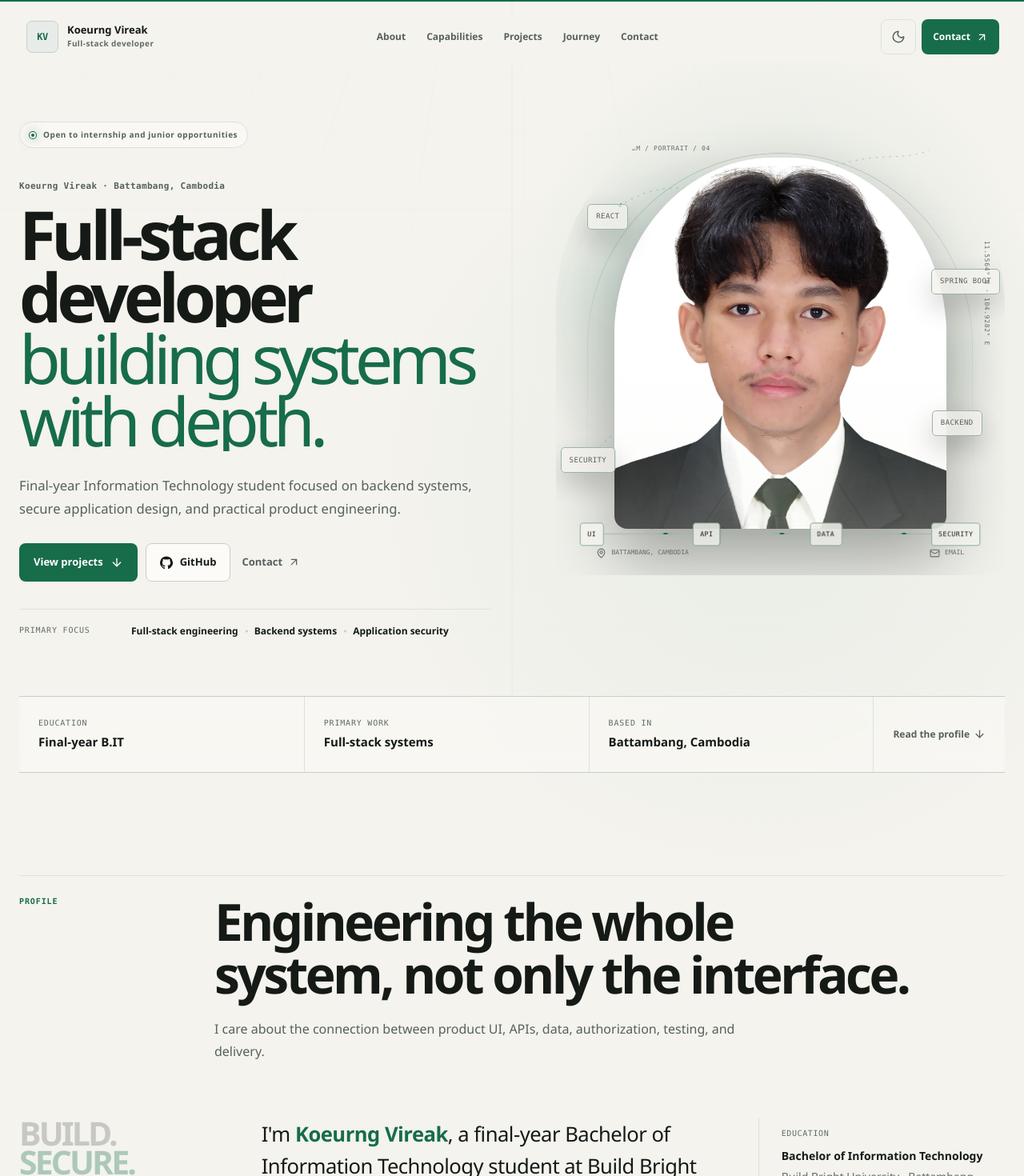
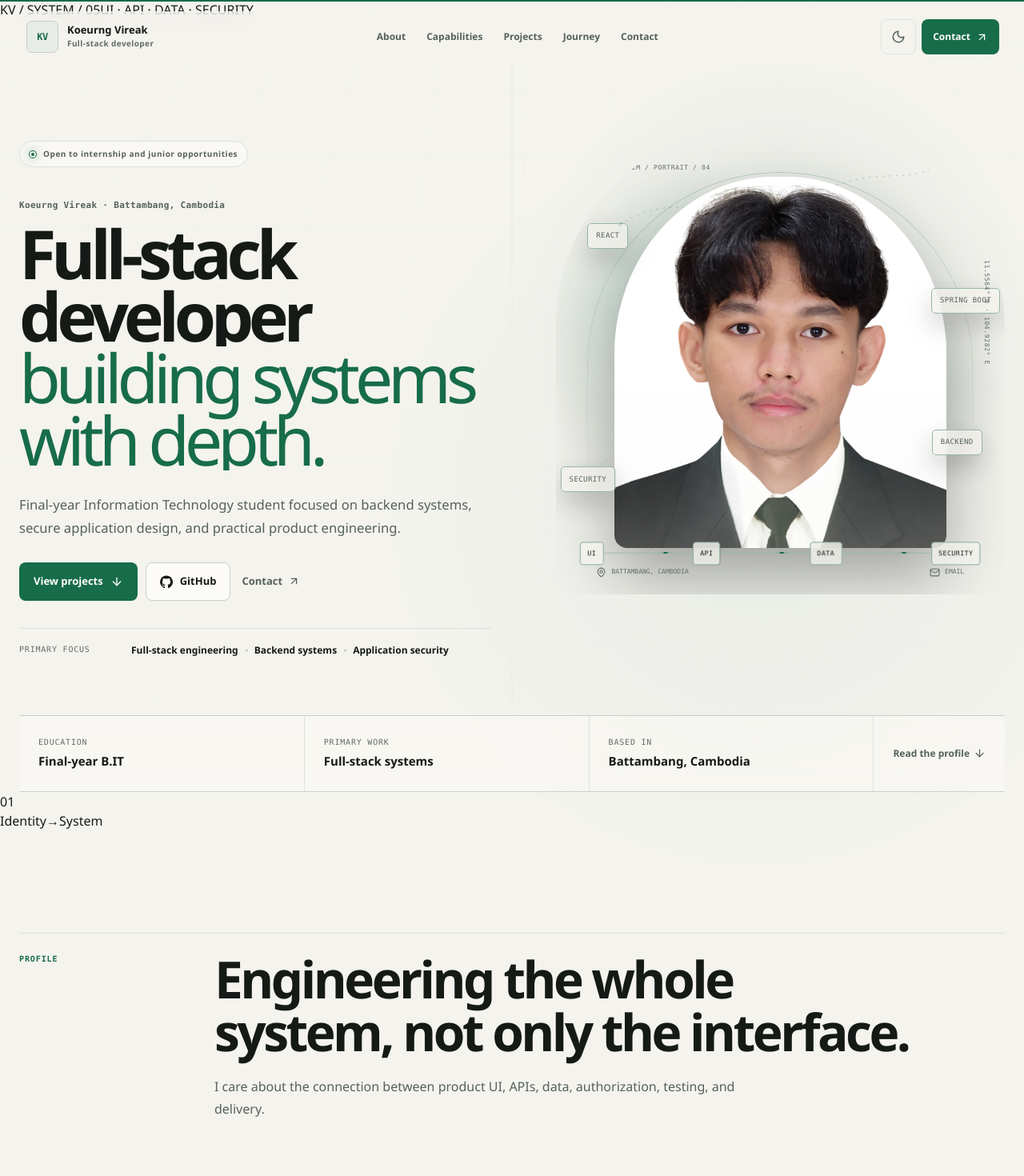
Before and after one commit to KoeurngVireakk/Reak-portfolio-, a React (Vite) app: page / in a window 1280 px wide. Shown: the top 1470 px of the page at 80% size. Built offline with nearby package versions, Linux system fonts and the light colour scheme; a web font is replaced by a local one.

Commit message:
feat: orchestrate V5 ambient and section transitions

```diff
--- a/src/App.tsx
+++ b/src/App.tsx
@@ -7,6 +7,8 @@ import { Contact } from "./components/sections/Contact";
 import { Hero } from "./components/sections/Hero";
 import { Journey } from "./components/sections/Journey";
 import { Projects } from "./components/sections/Projects";
+import { AmbientSystem } from "./components/visual/AmbientSystem";
+import { SectionTransition } from "./components/visual/SectionTransition";
 import { springSoft } from "./lib/motion";
 
 type Theme = "dark" | "light";
@@ -40,6 +42,8 @@ function App() {
 
   return (
     <div className="site" data-theme={theme} data-styleseed-recipe="expressive-brand">
+      <AmbientSystem />
+
       <motion.div
         className="scroll-progress"
         style={{ scaleX: progressScale }}
@@ -56,9 +60,13 @@ function App() {
 
       <main id="main">
         <Hero />
+        <SectionTransition index="01" from="Identity" to="System" />
         <About />
+        <SectionTransition index="02" from="System" to="Proof" />
         <Projects />
+        <SectionTransition index="03" from="Proof" to="Trajectory" />
         <Journey />
+        <SectionTransition index="04" from="Trajectory" to="Contact" />
         <Contact />
       </main>
 
```
